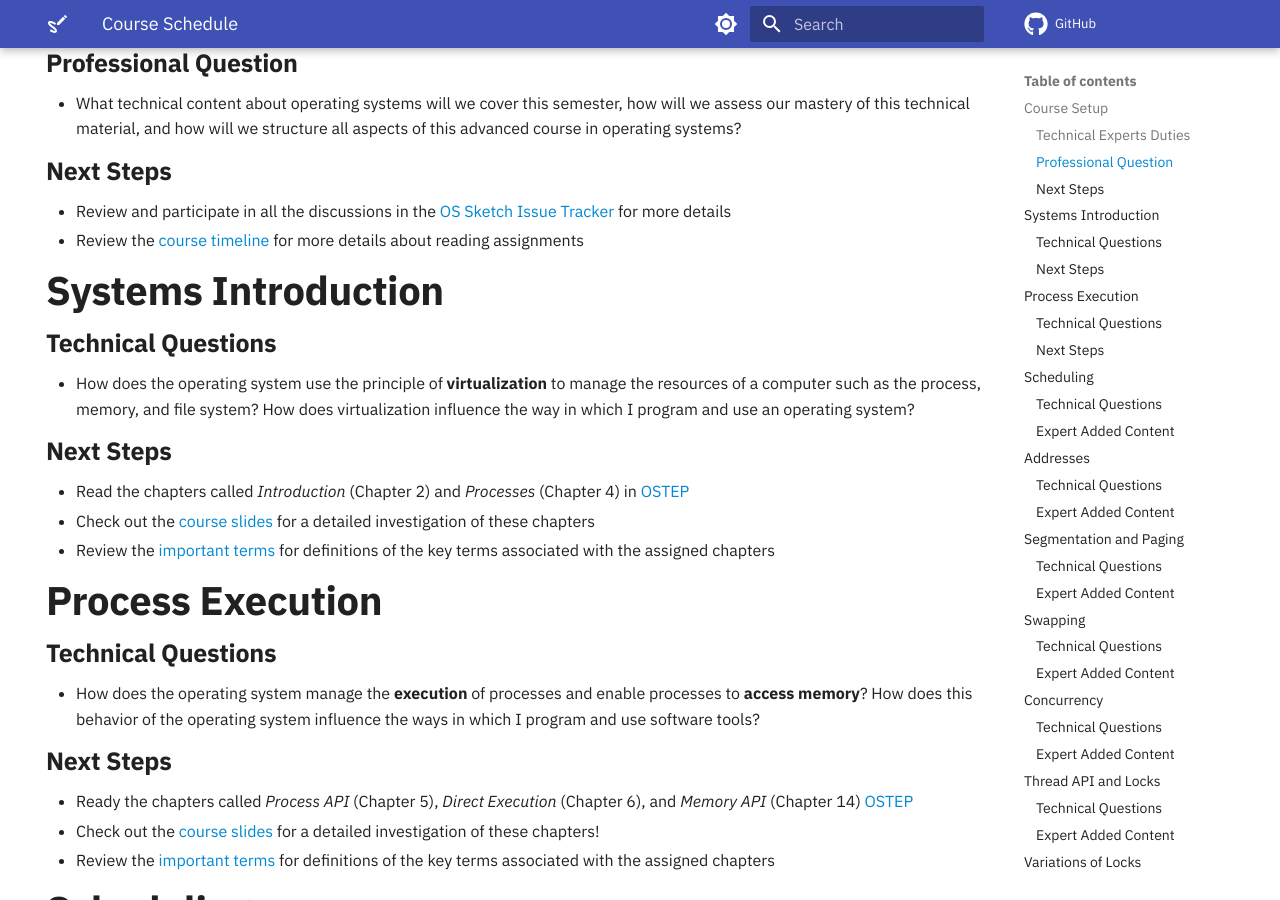
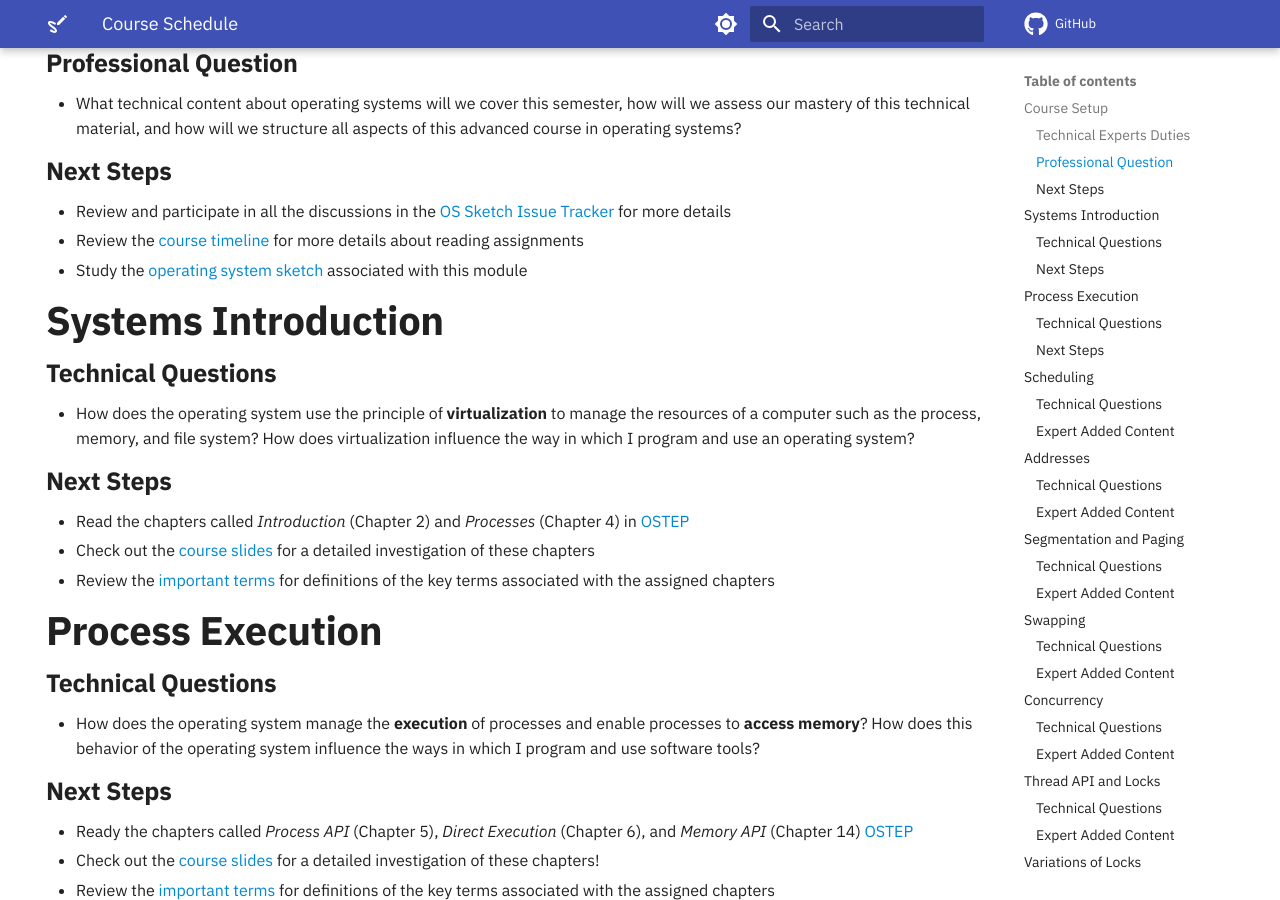
Before and after one commit to OS-Sketch/www.os-sketch.com, an MkDocs documentation site: the page built from docs/operating-systems/schedule.md, in a window 1280 px wide and 900 px high, scrolled down 457 px. Built offline with MkDocs 1.6.1 and Material for MkDocs 9.7.7, drawn with Linux system fonts in a browser that asks for light colours; comment, search, counter and statistics services are not loaded.

Commit message:
feat: Update the schedule with a link to the sketches file.

```diff
--- a/docs/operating-systems/schedule.md
+++ b/docs/operating-systems/schedule.md
@@ -27,6 +27,7 @@ hide:
   details
 - Review the [course timeline](#course-timeline) for more details about reading
   assignments
+- Study the [operating system sketch](/operating-systems/sketches/) associated with this module
 
 ## Systems Introduction
 
```
